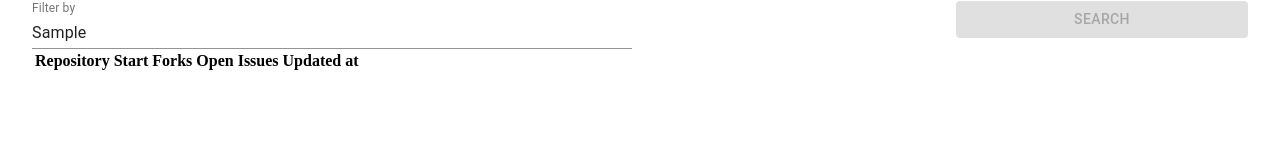
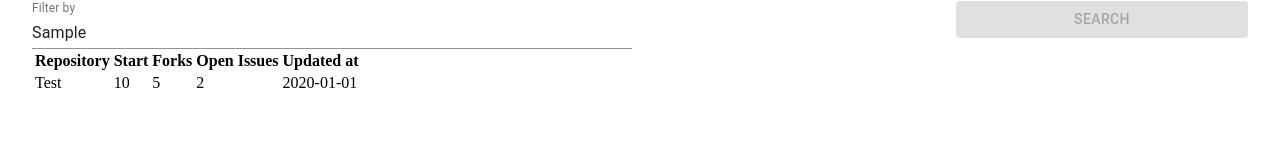
Before and after one commit to josearicapa/github-search-tdd, a React (Create React App) app: page / in a window 1280 px wide. Both pictures are taken after typing "Sample" into the empty fields and a click on the button "SEARCH". Shown: the part 119-282 px from the top of the page. Built offline with nearby package versions, Linux system fonts and the light colour scheme.

Commit message:
feat: added hard data for table

```diff
--- a/src/components/github-search-page/git-hub-search-page.js
+++ b/src/components/github-search-page/git-hub-search-page.js
@@ -24,6 +24,15 @@ const GithubSearchPage = () => {
             <th>Updated at</th>
           </tr>
         </thead>
+        <tbody>
+          <tr>
+            <td>Test</td>
+            <td>10</td>
+            <td>5</td>
+            <td>2</td>
+            <td>2020-01-01</td>
+          </tr>
+        </tbody>
       </table>
     ) : (
       <Box display='flex' alignItems='center' justifyContent='center' height={400}>
```
Also changed, not shown: 1 other file (tests, documents, lock files or other folders).
